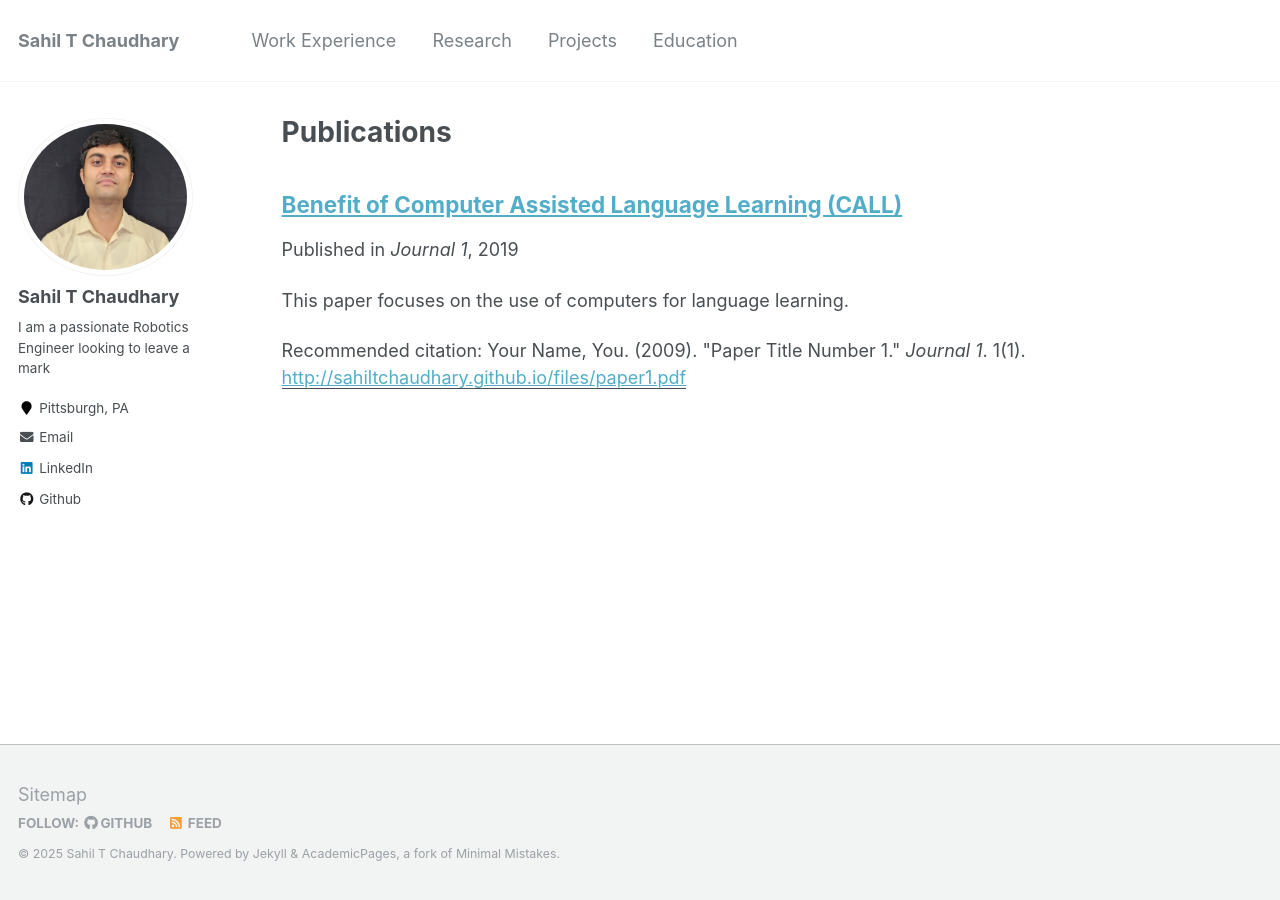
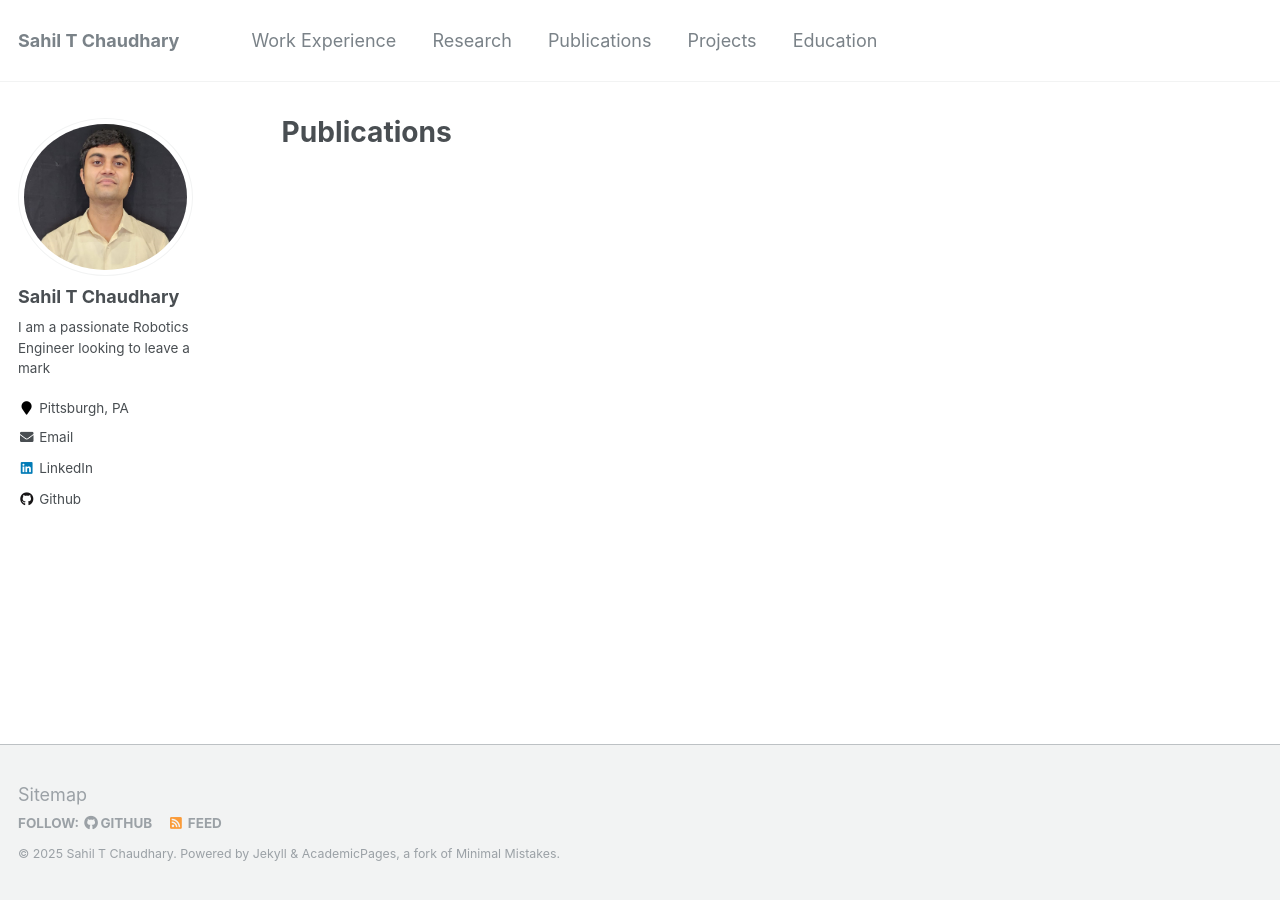
Before and after one commit to SahilTChaudhary/sahiltchaudhary.github.io, a Jekyll site: the page built from _pages/publications.md, in a window 1280 px wide. Built offline with Jekyll 4.4.1, drawn with Linux system fonts in a browser that asks for light colours; a file with an impossible date is left out.

```diff
--- a/_data/navigation.yml
+++ b/_data/navigation.yml
@@ -6,14 +6,14 @@
   - title: "Research"
     url: /research/
 
+  - title: "Publications"
+    url: /publications/
+
   - title: "Projects"
     url: /portfolio/
 
   - title: "Education"
     url: /education/
-
-  # - title: "Publications"
-  #   url: /publications/
 
 #  - title: "Talks"
 #    url: /talks/
--- a/_publications/paper-title-number-1.md
+++ /dev/null
@@ -1,15 +0,0 @@
----
-title: "Benefit of Computer Assisted Language Learning (CALL)"
-collection: publications
-permalink: /publication/paper-title-number-1
-excerpt: 'This paper focuses on the use of computers for language learning.'
-date: 2019-04-01
-venue: 'Journal 1'
-paperurl: 'http://sahiltchaudhary.github.io/files/paper1.pdf'
-citation: 'Your Name, You. (2009). &quot;Paper Title Number 1.&quot; <i>Journal 1</i>. 1(1).'
----
-This paper focuses on the use of computers for language learning.
-
-[Download paper here](http://sahiltchaudhary.github.io/files/paper1.pdf)
-
-Recommended citation: Chaudhary, S. T., & Devi, V. A. (2019). Benefit of Computer Assisted Language Learning (Call).
```
Also changed, not shown: _pages/research.md (+22 -11 lines), _publications/comms.md (added, +16 -0 lines), 2 other files.
